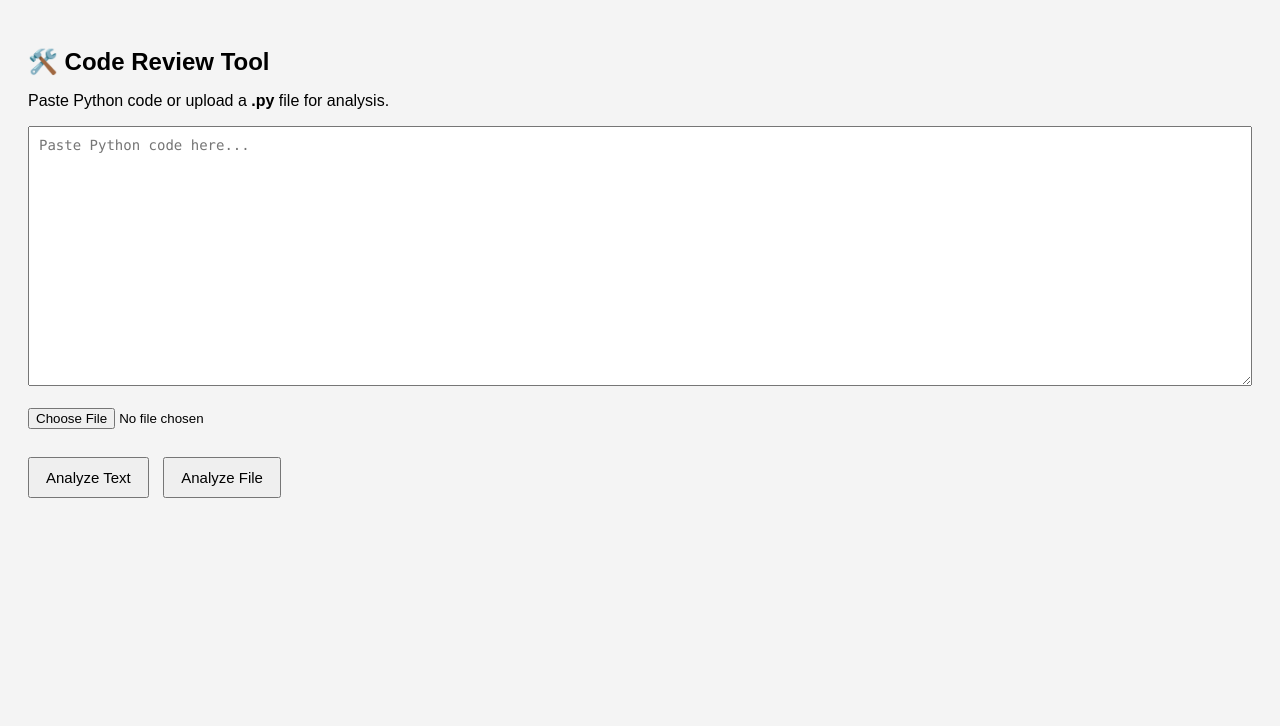
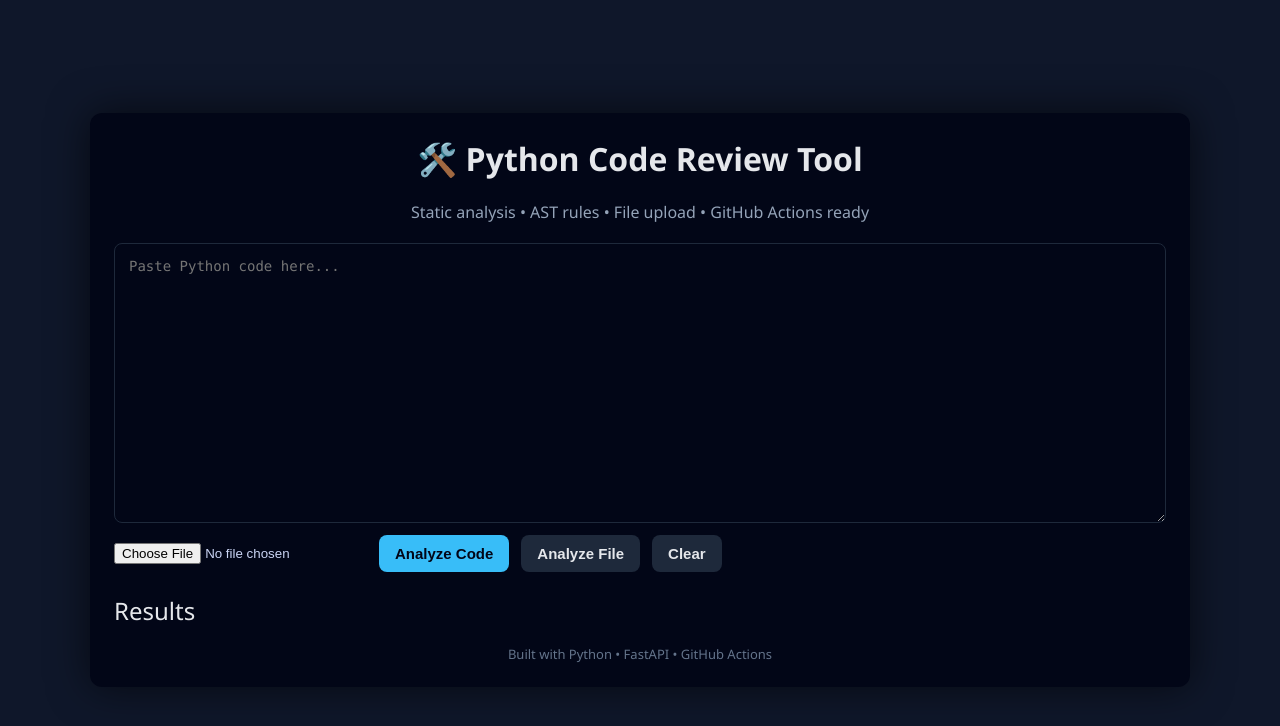
Before and after one commit to Prash-2402/code-review-tool, a plain HTML site: page frontend/index.html in a window 1280 px wide. Drawn offline with Linux system fonts and the light colour scheme.

Commit message:
final polished UI for code review tool

```diff
--- a/frontend/index.html
+++ b/frontend/index.html
@@ -1,105 +1,200 @@
 <!DOCTYPE html>
-<html>
+<html lang="en">
+
 <head>
-  <title>Code Review Tool</title>
+  <meta charset="UTF-8" />
+  <title>Python Code Review Tool</title>
 
   <style>
-    body {
-      font-family: Arial, sans-serif;
-      background: #f4f4f4;
-      padding: 20px;
+    * {
+      box-sizing: border-box;
     }
 
-    h2 {
-      margin-bottom: 5px;
+    body {
+      margin: 0;
+      font-family: "Segoe UI", Arial, sans-serif;
+      background: #0f172a;
+      color: #e5e7eb;
+      min-height: 100vh;
+      display: flex;
+      justify-content: center;
+      align-items: center;
+    }
+
+    .app {
+      width: 95%;
+      max-width: 1100px;
+      background: #020617;
+      border-radius: 12px;
+      padding: 24px;
+      box-shadow: 0 0 40px rgba(0, 0, 0, 0.6);
+    }
+
+    h1 {
+      margin-top: 0;
+      text-align: center;
+      font-weight: 600;
+    }
+
+    .subtitle {
+      text-align: center;
+      color: #94a3b8;
+      margin-bottom: 20px;
+    }
+
+    .input-section {
+      display: grid;
+      grid-template-columns: 1fr;
+      gap: 12px;
     }
 
     textarea {
       width: 100%;
-      height: 260px;
+      height: 280px;
+      background: #020617;
+      color: #e5e7eb;
+      border: 1px solid #1e293b;
+      border-radius: 8px;
+      padding: 14px;
       font-family: Consolas, monospace;
       font-size: 14px;
-      padding: 10px;
-      box-sizing: border-box;
+      resize: vertical;
+    }
+
+    textarea:focus {
+      outline: none;
+      border-color: #38bdf8;
+    }
+
+    .controls {
+      display: flex;
+      flex-wrap: wrap;
+      gap: 12px;
+      align-items: center;
+    }
+
+    input[type="file"] {
+      color: #cbd5f5;
     }
 
     button {
-      margin-top: 10px;
-      margin-right: 10px;
+      background: #38bdf8;
+      color: #020617;
+      border: none;
+      border-radius: 8px;
       padding: 10px 16px;
       font-size: 15px;
       cursor: pointer;
+      font-weight: 600;
     }
 
-    #results {
-      margin-top: 20px;
+    button.secondary {
+      background: #1e293b;
+      color: #e5e7eb;
+    }
+
+    button:hover {
+      opacity: 0.9;
+    }
+
+    .results {
+      margin-top: 22px;
+    }
+
+    .results h2 {
+      margin-bottom: 10px;
+      font-weight: 500;
     }
 
     .issue {
-      background: #fff;
-      padding: 10px;
-      margin-bottom: 8px;
-      border-left: 6px solid #999;
-      box-shadow: 0 1px 3px rgba(0,0,0,0.08);
+      background: #020617;
+      border: 1px solid #1e293b;
+      border-left-width: 6px;
+      border-radius: 8px;
+      padding: 12px;
+      margin-bottom: 10px;
+      font-size: 14px;
+      line-height: 1.5;
     }
 
     .BUG {
-      border-color: #e74c3c;
+      border-left-color: #ef4444;
     }
 
     .WARNING {
-      border-color: #f39c12;
+      border-left-color: #f59e0b;
     }
 
     .INFO {
-      border-color: #27ae60;
+      border-left-color: #22c55e;
     }
 
     .ERROR {
-      border-color: #8e44ad;
+      border-left-color: #a855f7;
     }
 
     .tag {
-      font-weight: bold;
+      font-weight: 700;
       margin-right: 6px;
     }
 
     .line {
-      color: #555;
+      color: #94a3b8;
       margin-right: 6px;
+    }
+
+    .footer {
+      text-align: center;
+      margin-top: 18px;
+      color: #64748b;
+      font-size: 13px;
     }
   </style>
 </head>
 
 <body>
 
-  <h2>🛠️ Code Review Tool</h2>
-  <p>Paste Python code or upload a <b>.py</b> file for analysis.</p>
+  <div class="app">
+    <h1>🛠️ Python Code Review Tool</h1>
+    <p class="subtitle">
+      Static analysis • AST rules • File upload • GitHub Actions ready
+    </p>
 
-  <!-- TEXT INPUT -->
+    <div class="input-section">
       <textarea id="codeInput" placeholder="Paste Python code here..."></textarea>
 
-  <br><br>
+      <div class="controls">
+        <input type="file" id="fileInput" accept=".py" />
+        <button onclick="analyzeText()">Analyze Code</button>
+        <button class="secondary" onclick="analyzeFile()">Analyze File</button>
+        <button class="secondary" onclick="clearAll()">Clear</button>
+      </div>
+    </div>
 
-  <!-- FILE INPUT -->
-  <input type="file" id="fileInput" accept=".py">
+    <div class="results" id="results">
+      <h2>Results</h2>
+    </div>
 
-  <br><br>
-
-  <!-- BUTTONS -->
-  <button onclick="analyzeText()">Analyze Text</button>
-  <button onclick="analyzeFile()">Analyze File</button>
-
-  <!-- RESULTS -->
-  <div id="results"></div>
+    <div class="footer">
+      Built with Python • FastAPI • GitHub Actions
+    </div>
+  </div>
 
   <script>
-    async function showResults(data) {
-      const resultsDiv = document.getElementById("results");
-      resultsDiv.innerHTML = "";
+    const API_BASE = "http://127.0.0.1:8000";
+
+    function clearAll() {
+      document.getElementById("codeInput").value = "";
+      document.getElementById("fileInput").value = "";
+      document.getElementById("results").innerHTML = "<h2>Results</h2>";
+    }
+
+    function renderResults(data) {
+      const results = document.getElementById("results");
+      results.innerHTML = "<h2>Results</h2>";
 
       if (!data.issues || data.issues.length === 0) {
-        resultsDiv.innerHTML = "<p>No issues found.</p>";
+        results.innerHTML += "<p>No issues found.</p>";
         return;
       }
 
@@ -111,57 +206,42 @@
         const line = issue.line ? `<span class="line">Line ${issue.line} →</span>` : "";
 
         div.innerHTML = `${tag} ${line} ${issue.message}`;
-        resultsDiv.appendChild(div);
+        results.appendChild(div);
       });
     }
 
     async function analyzeText() {
       const code = document.getElementById("codeInput").value;
-      const resultsDiv = document.getElementById("results");
-      resultsDiv.innerHTML = "<p>Analyzing...</p>";
+      if (!code.trim()) return;
 
-      try {
-        const res = await fetch("http://127.0.0.1:8000/analyze", {
+      const res = await fetch(`${API_BASE}/analyze`, {
         method: "POST",
         headers: { "Content-Type": "application/json" },
         body: JSON.stringify({ code })
       });
 
-        const data = await res.json();
-        showResults(data);
-      } catch (err) {
-        resultsDiv.innerHTML = "<p style='color:red'>Backend not reachable.</p>";
-      }
+      renderResults(await res.json());
     }
 
     async function analyzeFile() {
-      const fileInput = document.getElementById("fileInput");
-      const file = fileInput.files[0];
-
+      const file = document.getElementById("fileInput").files[0];
       if (!file) {
-        alert("Please select a .py file");
+        alert("Select a .py file first");
         return;
       }
 
       const formData = new FormData();
       formData.append("file", file);
 
-      const resultsDiv = document.getElementById("results");
-      resultsDiv.innerHTML = "<p>Analyzing file...</p>";
-
-      try {
-        const res = await fetch("http://127.0.0.1:8000/analyze-file", {
+      const res = await fetch(`${API_BASE}/analyze-file`, {
         method: "POST",
         body: formData
       });
 
-        const data = await res.json();
-        showResults(data);
-      } catch (err) {
-        resultsDiv.innerHTML = "<p style='color:red'>Backend not reachable.</p>";
-      }
+      renderResults(await res.json());
     }
   </script>
 
 </body>
+
 </html>
```
Lines whose indentation alone changed are shown as unchanged.
